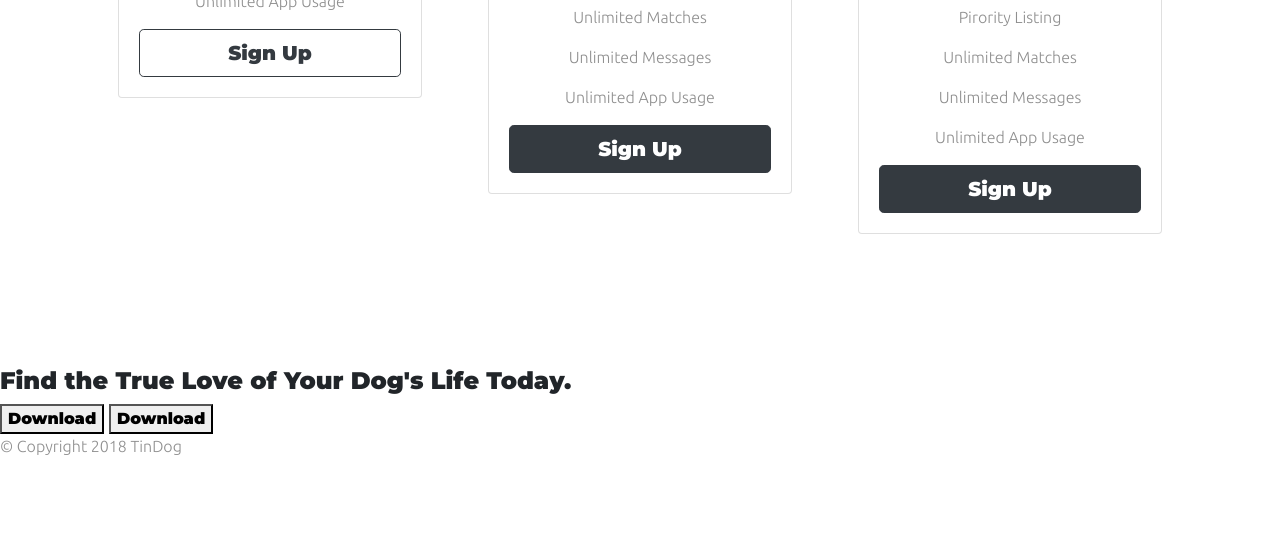
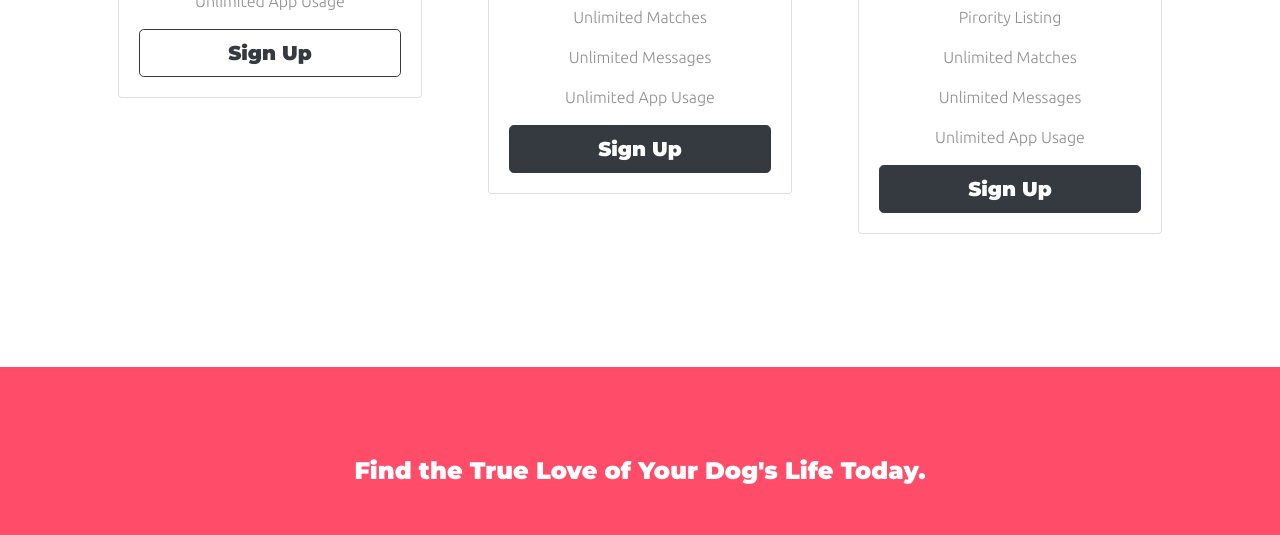
Before and after one commit to krishnarudani/bootstrap-project, a plain HTML site: page index.html in a window 1280 px wide. Shown: the part 2949-3484 px from the top of the page. Before the commit the page ends 3423 px from the top, so only its background shows below. Drawn offline with nearby package versions, Linux system fonts and the light colour scheme.

Commit message:
added font icon for call to action section

```diff
--- a/css/styles.css
+++ b/css/styles.css
@@ -137,3 +137,12 @@ h2 {
     transform: rotate(0);
   }
 }
+
+/*call to action */
+
+#cta {
+  background-color: #ff4c68;
+  padding: 7% 15%;
+  text-align: center;
+  color: #fff;
+}
--- a/index.html
+++ b/index.html
@@ -72,8 +72,10 @@
         <div class="row">
           <div class="col-lg-6">
             <h1>Meet new and interesting dogs nearby.</h1>
+
             <button type="button" class="btn btn-dark btn-lg Download-button"><i class="fab fa-apple"></i> Download</button>
             <!--//ToDo: Change this button to getit standard button-->
+
             <button type="button" class="btn btn-outline-light btn-lg Download-button"><i class="fab fa-google-play"></i> Download</button>
             <!--//TODO: change this button to getit standard button-->
           </div>
@@ -214,9 +216,12 @@
     <!-- Call to Action -->
 
     <section id="cta">
-      <h3>Find the True Love of Your Dog's Life Today.</h3>
-      <button type="button">Download</button>
-      <button type="button">Download</button>
+
+          <h3 class="cta-text">Find the True Love of Your Dog's Life Today.</h3>
+          <button type="button" class="btn btn-dark btn-lg Download-button"><i class="fab fa-apple"></i> Download</button>
+          <button type="button" class="btn btn-light btn-lg Download-button"><i class="fab fa-google-play"></i> Download</button>
+
+
     </section>
 
     <!-- Footer -->
```
